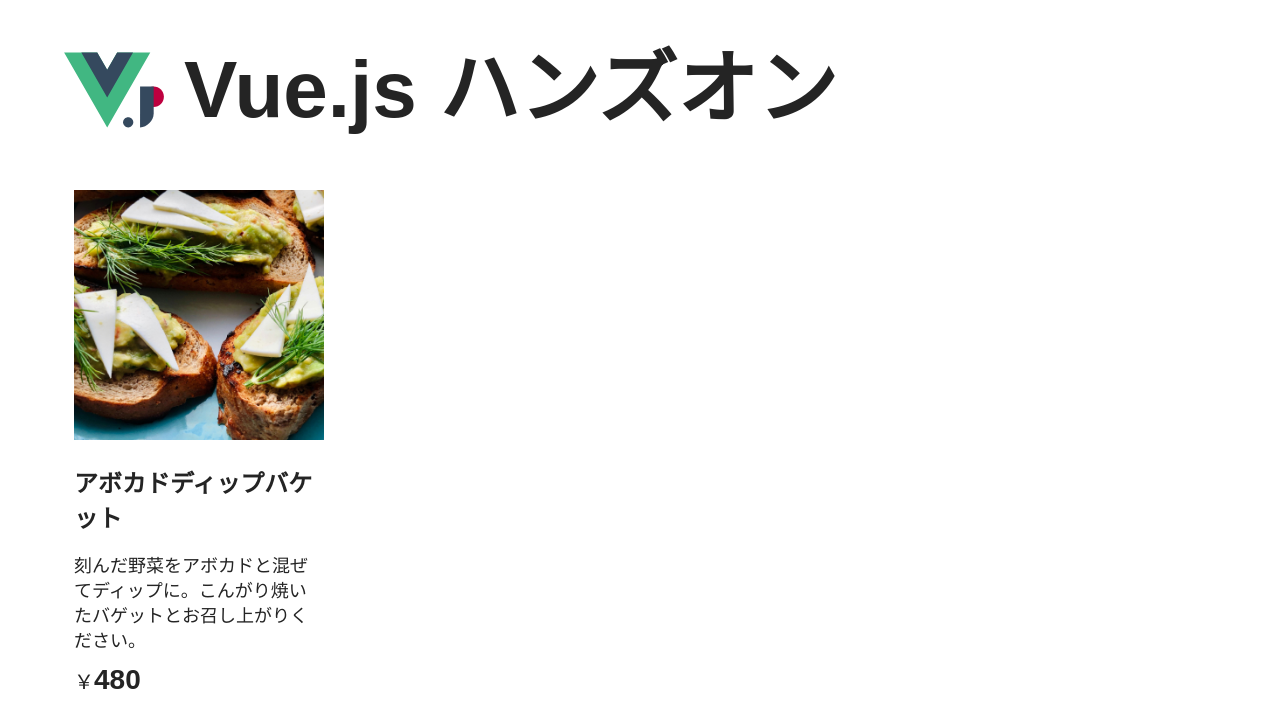
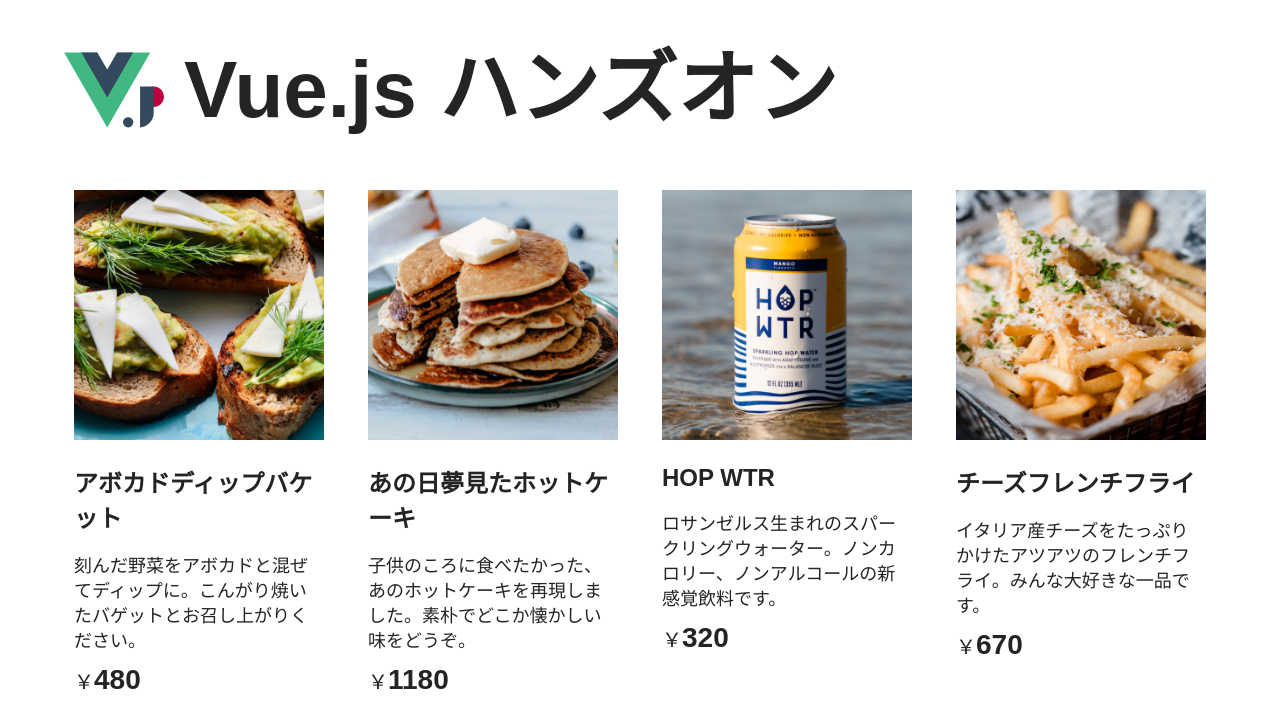
Before and after one commit to south-bluesound/vue3-lab, a Vue app: page / in a window 1280 px wide. Shown: the top 728 px of the page. Built offline with nearby package versions, Linux system fonts and the light colour scheme.

Commit message:
:sparkles: v-forで商品を複数表示する

```diff
--- a/src/App.vue
+++ b/src/App.vue
@@ -1,12 +1,39 @@
 <script setup>
 import { ref } from 'vue';
-const item = ref({
+const items = ref([
+  {
     id: 1,
     name: 'アボカドディップバケット',
-  description: '刻んだ野菜をアボカドと混ぜてディップに。こんがり焼いたバゲットとお召し上がりください。',
+    description:
+      '刻んだ野菜をアボカドと混ぜてディップに。こんがり焼いたバゲットとお召し上がりください。',
     price: 480,
     image: '/images/item1.jpg'
-});
+  },
+  {
+    id: 2,
+    name: 'あの日夢見たホットケーキ',
+    description:
+      '子供のころに食べたかった、あのホットケーキを再現しました。素朴でどこか懐かしい味をどうぞ。',
+    price: 1180,
+    image: '/images/item2.jpg'
+  },
+  {
+    id: 3,
+    name: 'HOP WTR',
+    description:
+      'ロサンゼルス生まれのスパークリングウォーター。ノンカロリー、ノンアルコールの新感覚飲料です。',
+    price: 320,
+    image: '/images/item3.jpg'
+  },
+  {
+    id: 4,
+    name: 'チーズフレンチフライ',
+    description:
+      'イタリア産チーズをたっぷりかけたアツアツのフレンチフライ。みんな大好きな一品です。',
+    price: 670,
+    image: '/images/item4.jpg'
+  }
+])
 </script>
 
 <template>
@@ -17,6 +44,9 @@
     <h1>Vue.js ハンズオン</h1>
   </header>
   <main class="main">
+    <template
+      v-for="item in items"
+      :key="item.id">
       <div class="item">
         <div class="thumbnail">
           <img
@@ -29,6 +59,7 @@
           <span>￥<span class="price">{{ item.price }}</span></span>
         </div>
       </div>
+    </template>
   </main>
 </template>
 
```
Lines whose indentation alone changed are shown as unchanged.
